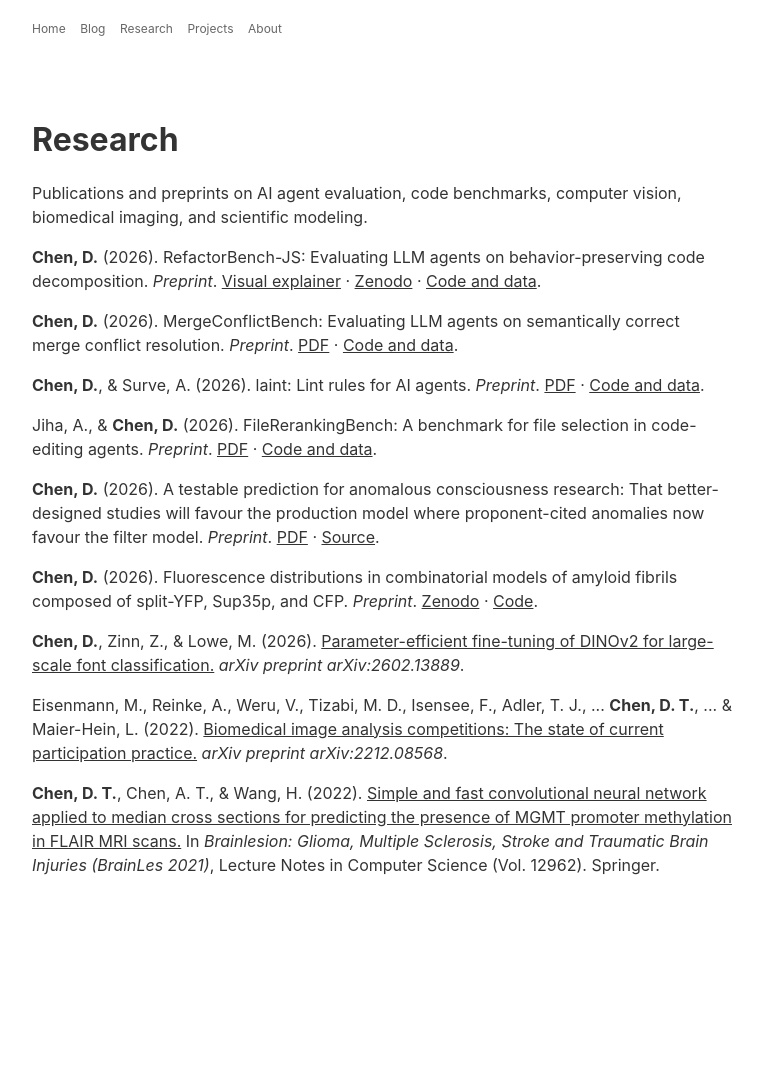
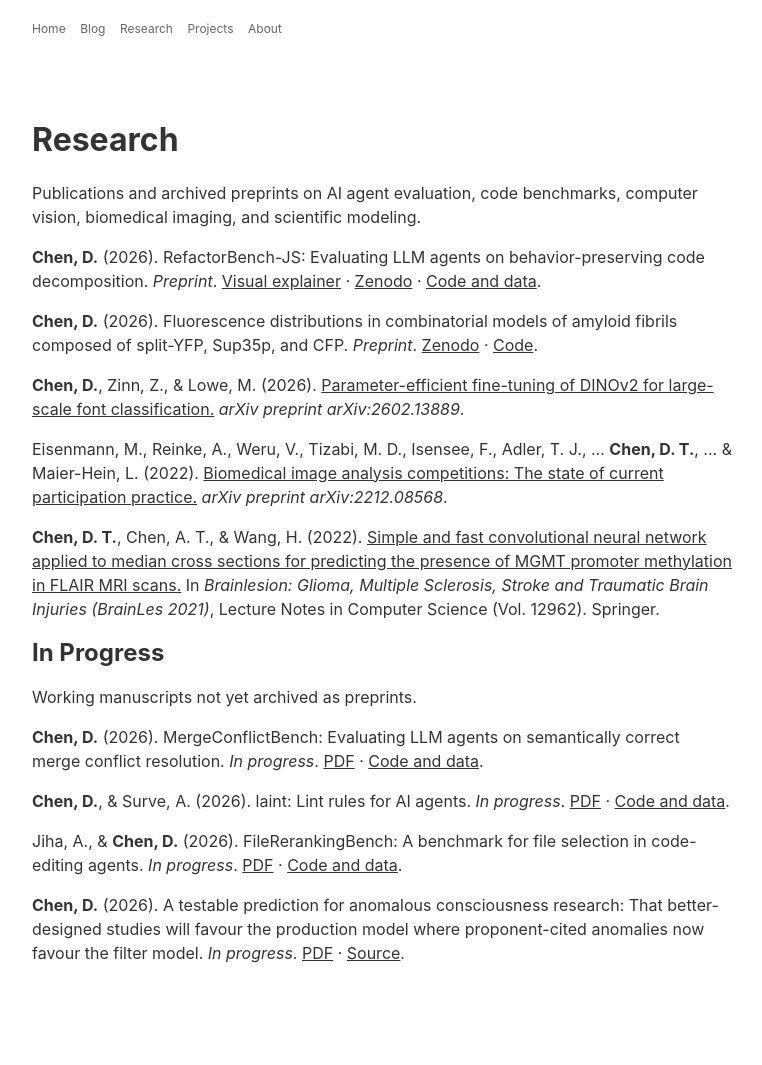
Before and after one commit to danielchen0/danielchen0.github.io, a Jekyll site: the page built from research.markdown, in a window 1280 px wide. Shown: the whole page, without its empty margins (258-1020 px from the left). Built offline with Jekyll 4.4.1, drawn with Linux system fonts in a browser that asks for light colours; before the commit the page ends 977 px from its top, so only the background shows below that.

Commit message:
Separate in-progress research manuscripts

```diff
--- a/research.markdown
+++ b/research.markdown
@@ -7,27 +7,11 @@
 ---
 
 <p>
-    Publications and preprints on AI agent evaluation, code benchmarks, computer vision, biomedical imaging, and scientific modeling.
+    Publications and archived preprints on AI agent evaluation, code benchmarks, computer vision, biomedical imaging, and scientific modeling.
 </p>
 
 <p>
     <b>Chen, D.</b> (2026). RefactorBench-JS: Evaluating LLM agents on behavior-preserving code decomposition. <i>Preprint</i>. <a href='/refactorbench/'>Visual explainer</a> &middot; <a href='https://doi.org/10.5281/zenodo.22204480' target='_blank'>Zenodo</a> &middot; <a href='https://github.com/Create-Inc/refactor-bench' target='_blank'>Code and data</a>.
-</p>
-
-<p>
-    <b>Chen, D.</b> (2026). MergeConflictBench: Evaluating LLM agents on semantically correct merge conflict resolution. <i>Preprint</i>. <a href='https://github.com/Create-Inc/merge-conflict-bench/blob/main/paper.pdf' target='_blank'>PDF</a> &middot; <a href='https://github.com/Create-Inc/merge-conflict-bench' target='_blank'>Code and data</a>.
-</p>
-
-<p>
-    <b>Chen, D.</b>, &amp; Surve, A. (2026). laint: Lint rules for AI agents. <i>Preprint</i>. <a href='/papers/laint.pdf' target='_blank'>PDF</a> &middot; <a href='https://github.com/Create-Inc/laint' target='_blank'>Code and data</a>.
-</p>
-
-<p>
-    Jiha, A., &amp; <b>Chen, D.</b> (2026). FileRerankingBench: A benchmark for file selection in code-editing agents. <i>Preprint</i>. <a href='https://github.com/Create-Inc/file-reranking-bench/blob/main/paper.pdf' target='_blank'>PDF</a> &middot; <a href='https://github.com/Create-Inc/file-reranking-bench' target='_blank'>Code and data</a>.
-</p>
-
-<p>
-    <b>Chen, D.</b> (2026). A testable prediction for anomalous consciousness research: That better-designed studies will favour the production model where proponent-cited anomalies now favour the filter model. <i>Preprint</i>. <a href='https://github.com/danielchen0/mind-body-problem/blob/main/consciousness_metaanalysis.pdf' target='_blank'>PDF</a> &middot; <a href='https://github.com/danielchen0/mind-body-problem' target='_blank'>Source</a>.
 </p>
 
 <p>
@@ -45,3 +29,25 @@
 <p>
     <b>Chen, D. T.</b>, Chen, A. T., &amp; Wang, H. (2022). <a href='https://www.researchgate.net/publication/362169251_Simple_and_Fast_Convolutional_Neural_Network_Applied_to_Median_Cross_Sections_for_Predicting_the_Presence_of_MGMT_Promoter_Methylation_in_FLAIR_MRI_Scans' target='_blank'>Simple and fast convolutional neural network applied to median cross sections for predicting the presence of MGMT promoter methylation in FLAIR MRI scans.</a> In <i>Brainlesion: Glioma, Multiple Sclerosis, Stroke and Traumatic Brain Injuries (BrainLes 2021)</i>, Lecture Notes in Computer Science (Vol. 12962). Springer.
 </p>
+
+<h2>In Progress</h2>
+
+<p>
+    Working manuscripts not yet archived as preprints.
+</p>
+
+<p>
+    <b>Chen, D.</b> (2026). MergeConflictBench: Evaluating LLM agents on semantically correct merge conflict resolution. <i>In progress</i>. <a href='https://github.com/Create-Inc/merge-conflict-bench/blob/main/paper.pdf' target='_blank'>PDF</a> &middot; <a href='https://github.com/Create-Inc/merge-conflict-bench' target='_blank'>Code and data</a>.
+</p>
+
+<p>
+    <b>Chen, D.</b>, &amp; Surve, A. (2026). laint: Lint rules for AI agents. <i>In progress</i>. <a href='/papers/laint.pdf' target='_blank'>PDF</a> &middot; <a href='https://github.com/Create-Inc/laint' target='_blank'>Code and data</a>.
+</p>
+
+<p>
+    Jiha, A., &amp; <b>Chen, D.</b> (2026). FileRerankingBench: A benchmark for file selection in code-editing agents. <i>In progress</i>. <a href='https://github.com/Create-Inc/file-reranking-bench/blob/main/paper.pdf' target='_blank'>PDF</a> &middot; <a href='https://github.com/Create-Inc/file-reranking-bench' target='_blank'>Code and data</a>.
+</p>
+
+<p>
+    <b>Chen, D.</b> (2026). A testable prediction for anomalous consciousness research: That better-designed studies will favour the production model where proponent-cited anomalies now favour the filter model. <i>In progress</i>. <a href='https://github.com/danielchen0/mind-body-problem/blob/main/consciousness_metaanalysis.pdf' target='_blank'>PDF</a> &middot; <a href='https://github.com/danielchen0/mind-body-problem' target='_blank'>Source</a>.
+</p>
```
